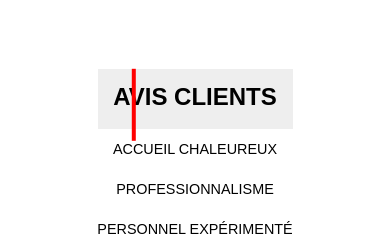
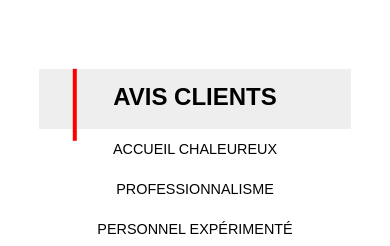
Before and after one commit to oussamadabachil/final_bbh, a plain HTML site: page index.html in a window 390 px wide. Shown: the part 5015-5261 px from the top of the page. Drawn offline with Linux system fonts and the light colour scheme.

Commit message:
Update responsive.css

```diff
--- a/css/responsive.css
+++ b/css/responsive.css
@@ -9,6 +9,13 @@
         transition: all .3s;
 
     }
+    .avis_clients{
+        position: relative;
+        width: 80%;
+          height: 5rem;
+          margin: 0 auto;
+          background-color: #eee;
+      }
 
 details[open] summary {
     transition: all .3s;
```
